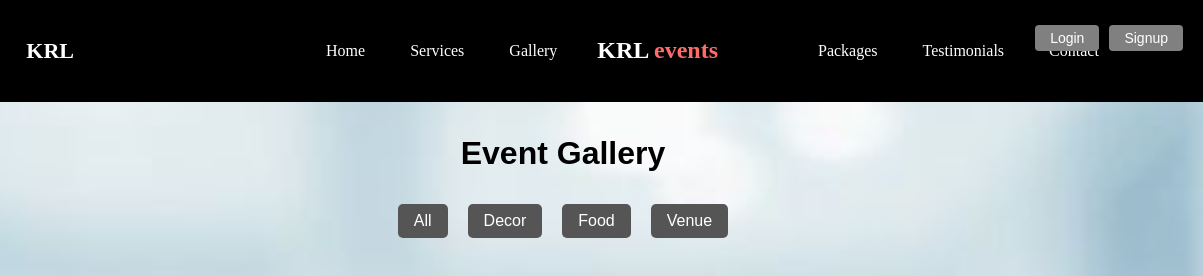
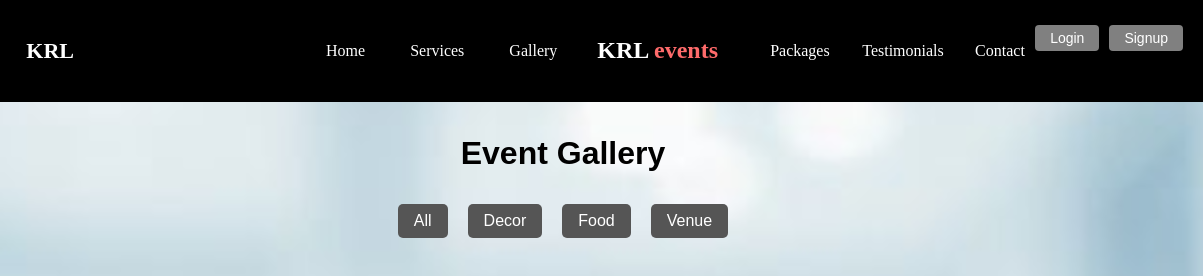
Before and after one commit to dada0706/dada0706.github.io, a plain HTML site: page Gallery.html in a window 1280 px wide. Shown: the top 276 px of the page, 77-1280 px from the left. Drawn offline with Linux system fonts and the light colour scheme; grey boxes are pictures that could not be loaded.

Commit message:
Update Gallery.html

```diff
--- a/Gallery.html
+++ b/Gallery.html
@@ -25,9 +25,9 @@
           <span>KRL <span class="highlight">events</span></span>
         </div>
         <ul class="nav-right">
-          <li><a href="packages.html">Packages</a></li>
-          <li><a href="testimonials.html">Testimonials</a></li>
-          <li><a href="contact.html">Contact</a></li>
+          <li><a href="packages.html"style="margin-left:-35%;">Packages</a></li>
+          <li><a href="testimonials.html"style="margin-left:-20%;">Testimonials</a></li>
+          <li><a href="contact.html"style="margin-left:-20%;">Contact</a></li>
         </ul>
       </nav>
 
```
